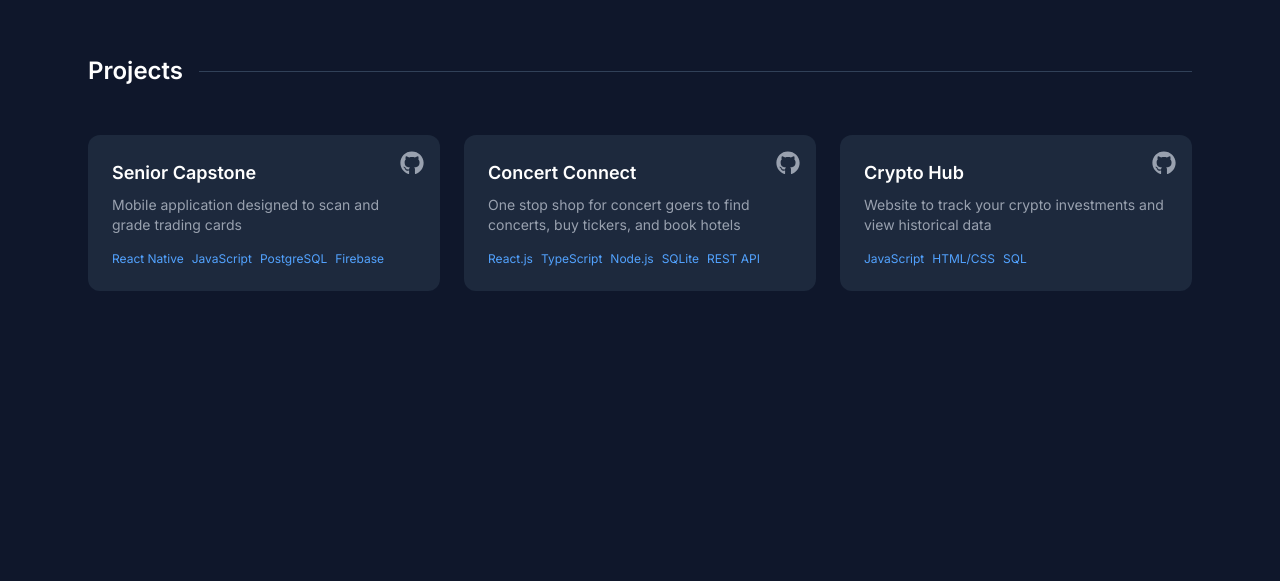
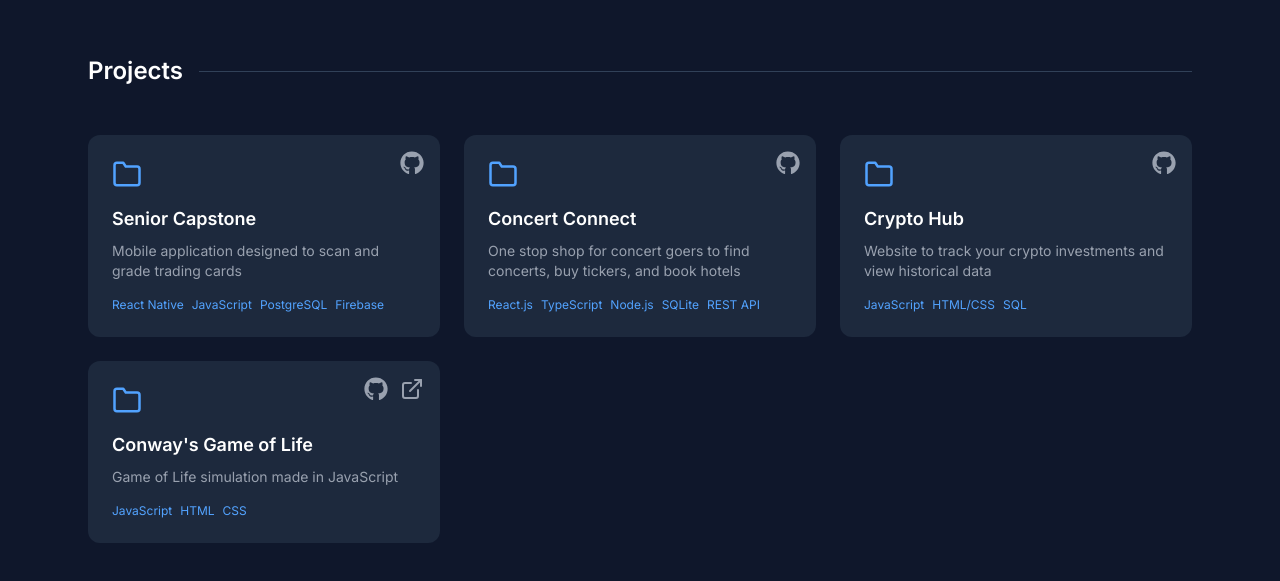
Before and after one commit to wkaiser21/portfolio-site, a React (Vite) app: page / in a window 1280 px wide. Shown: the part 2425-3006 px from the top of the page. Built offline with nearby package versions, Linux system fonts and the light colour scheme.

Commit message:
feat: conditional rendering on project links

```diff
--- a/src/components/ProjectCard.jsx
+++ b/src/components/ProjectCard.jsx
@@ -1,20 +1,39 @@
 import { Link } from "react-router-dom";
 import { FaGithub } from "react-icons/fa";
+import { FiExternalLink } from "react-icons/fi";
+import { FiFolder } from "react-icons/fi";
 
-function ProjectCard({ title, description, tech, github, slug }) {
+function ProjectCard({ title, description, tech, github, slug, live }) {
   return (
     <Link to={`/projects/${slug}`}>
       <div className="relative bg-slate-800 rounded-xl p-6 hover:-translate-y-2 hover:shadow-2xl hover:shadow-blue-400/40 transition-all duration-300 cursor-pointer">
-        {/* Github Button */}
+        <FiFolder className="text-blue-400 mb-4" size={30} />
+        {/* Icon Container */}
+        <div className="absolute top-4 right-4 flex gap-3">
+          {github && (
             <a
               href={github}
               target="_blank"
               rel="noopener noreferrer"
-          className="absolute top-4 right-4 text-gray-400 hover:text-blue-400"
+              className="text-gray-400 hover:text-blue-400"
               onClick={(e) => e.stopPropagation()}
             >
               <FaGithub size={24} />
             </a>
+          )}
+
+          {live && (
+            <a
+              href={live}
+              target="_blank"
+              rel="noopener noreferrer"
+              className="text-gray-400 hover:text-blue-400"
+              onClick={(e) => e.stopPropagation()}
+            >
+              <FiExternalLink size={24} />
+            </a>
+          )}
+        </div>
 
         {/* Project Title */}
         <h3 className="text-lg font-semibold text-white mb-2">{title}</h3>
--- a/src/components/Projects.jsx
+++ b/src/components/Projects.jsx
@@ -26,6 +26,14 @@ function Projects() {
       tech: ["JavaScript", "HTML/CSS", "SQL"],
       github: "https://github.com/wkaiser21/CryptoHub",
     },
+    {
+      title: "Conway's Game of Life",
+      slug: "conway-game-of-life",
+      description: "Game of Life simulation made in JavaScript",
+      tech: ["JavaScript", "HTML", "CSS"],
+      github: "https://github.com/wkaiser21/GameOfLife",
+      live: "https://wkaiser21.github.io/GameOfLife/",
+    },
   ];
 
   return (
```
Lines whose indentation alone changed are shown as unchanged.
